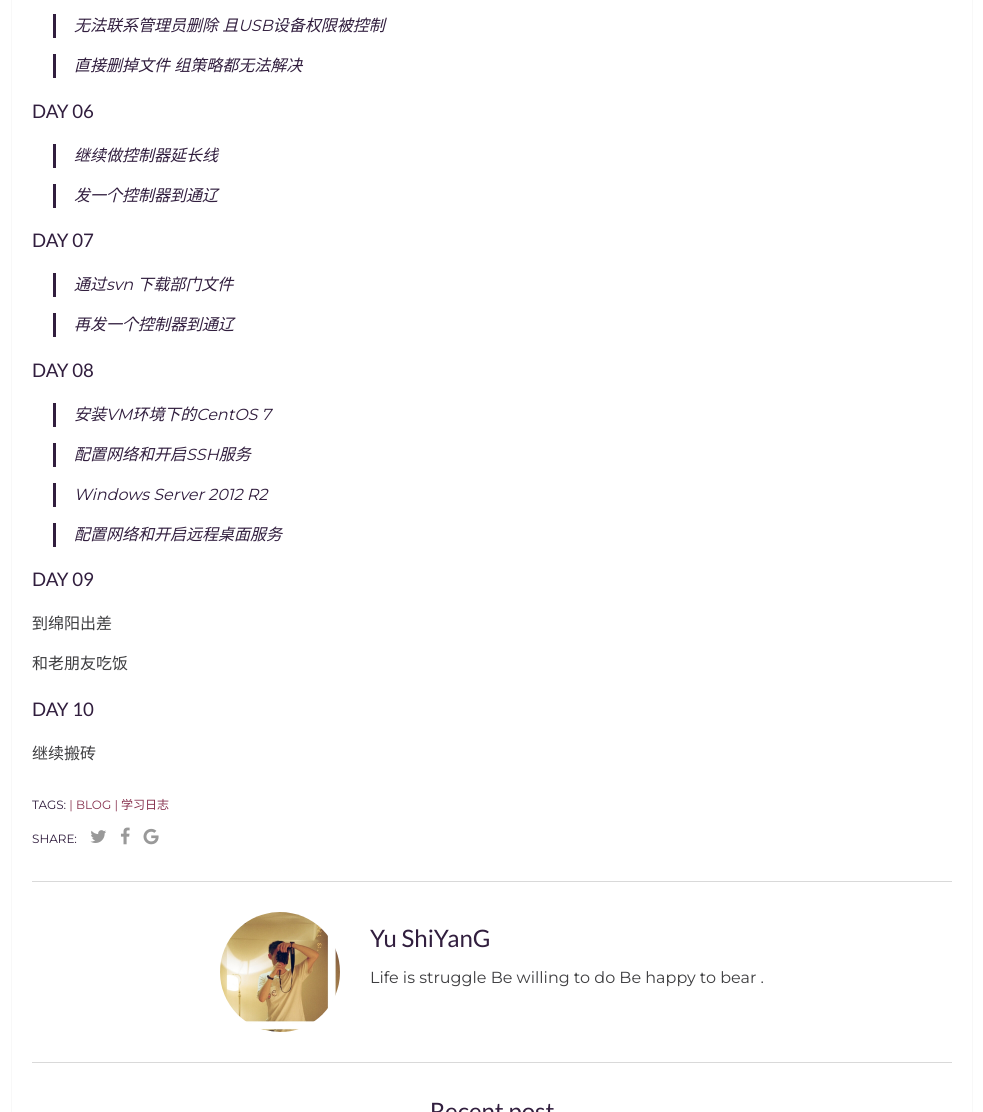
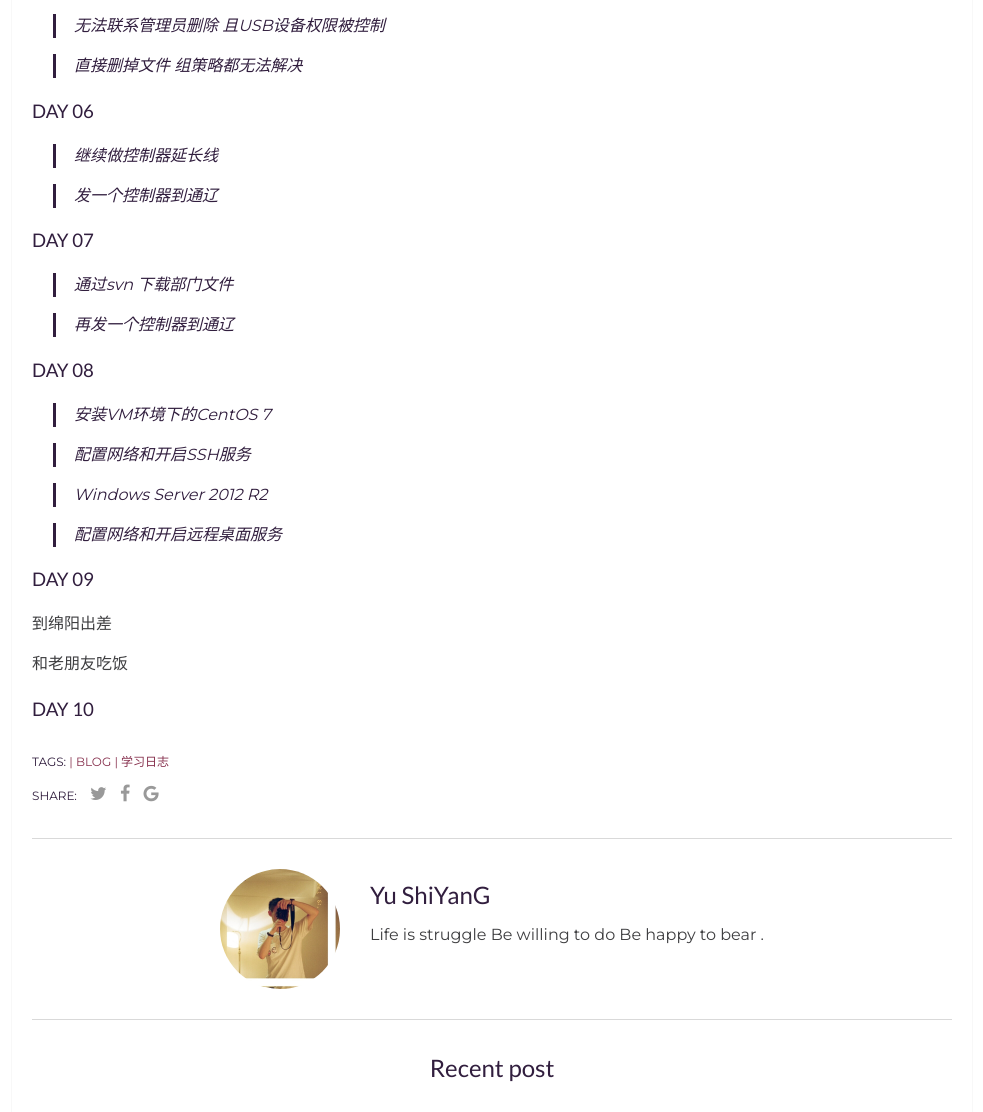
Before and after one commit to techysy/techysy.github.io, a Jekyll site: the page built from _posts/2020-05-25-move-brick-log.markdown, in a window 1280 px wide, cut to the strip 1695-2807 px from the top of the page. Shown: the whole strip, without its empty margins (148-1131 px from the left). Built offline with Jekyll 4.4.1, drawn with Linux system fonts in a browser that asks for light colours; comment, search, counter and statistics services are not loaded; a style sheet for code colours, icons or effects is not loaded.

Commit message:
Update 2020-05-25-move-brick-log.markdown

```diff
--- a/_posts/2020-05-25-move-brick-log.markdown
+++ b/_posts/2020-05-25-move-brick-log.markdown
@@ -87,5 +87,3 @@ categories: 分享
 和老朋友吃饭
 
 ### DAY 10
-
-继续搬砖
```
